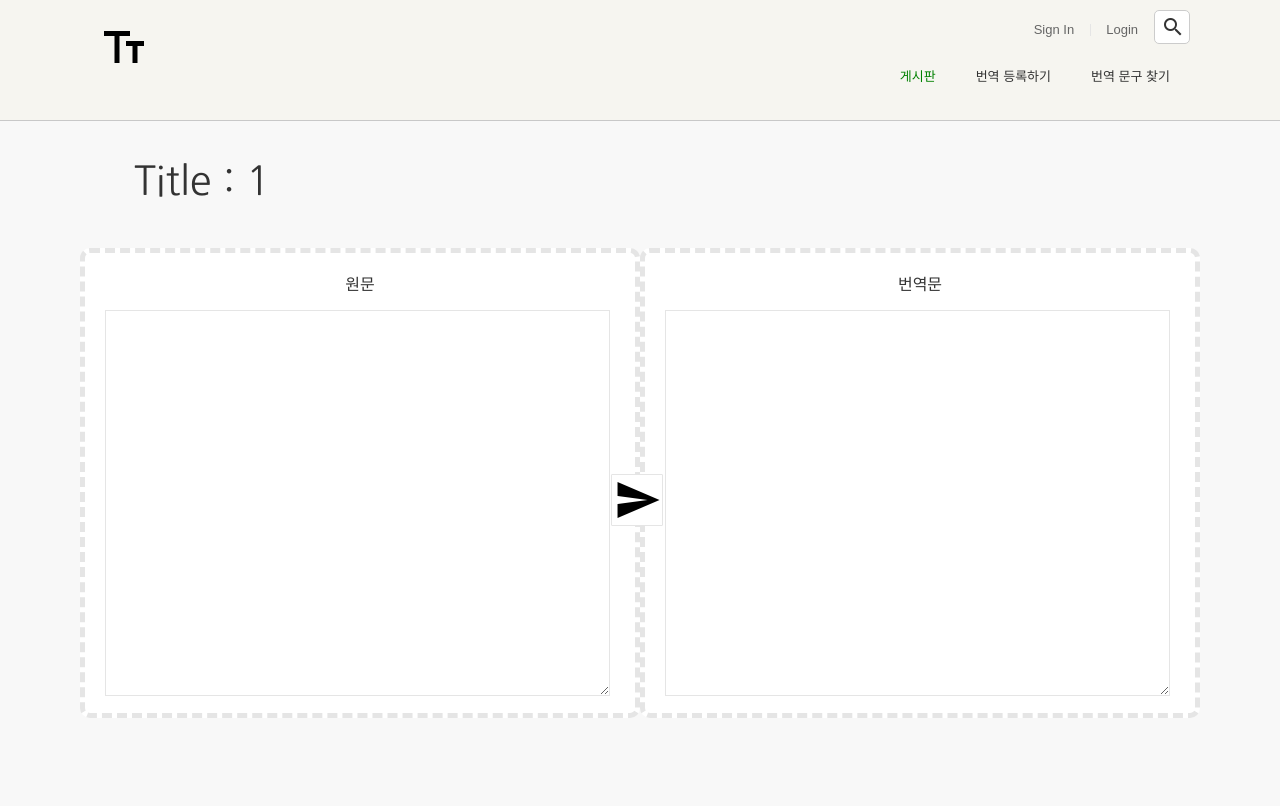
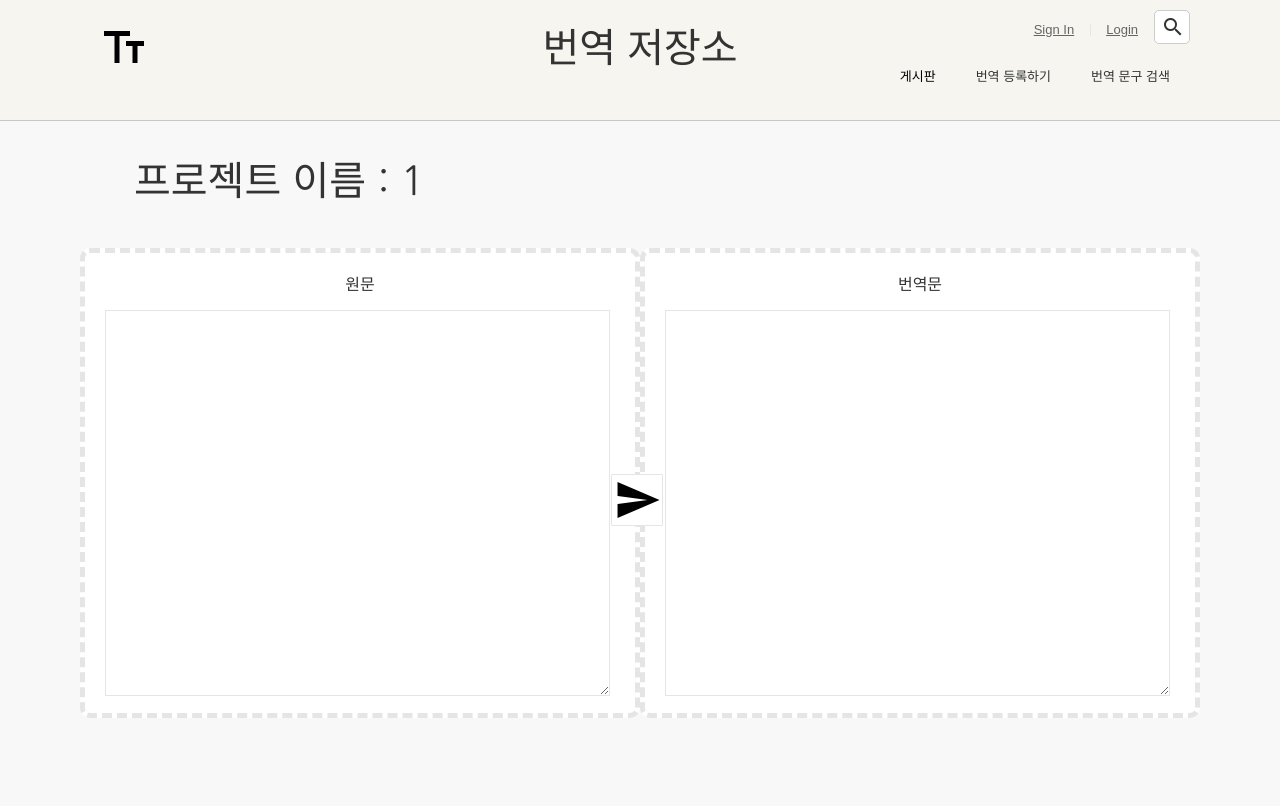
Before and after one commit to JuseoKo/Django-textCh, a Django app: page /trans/add/1/ in a window 1280 px wide. Run offline with Django 4.2, Linux system fonts and the light colour scheme.

Commit message:
base 수정

```diff
--- a/static/css/main.css
+++ b/static/css/main.css
@@ -7,11 +7,16 @@ body {
   line-height: 1.4;
   color: #333;
 }
-a {
+
+.main_a {
   text-decoration: none;
-  color : green;
+  color: black;
 }
 
+.sub_a {
+  text-decoration: none;
+  color: white;
+}
 img {
   /* img(인라인 요소) 하단에 Baseline 공백을 제거 */
   display: block;
@@ -214,3 +219,10 @@ header .main-menu .item .item__contents .contents__texture p {
 .visual .inner {
   height: 686px;
 }
+
+.main_vi {
+  font-size: 2.5em;
+  padding: 20px;
+  text-align: center;
+  /*color: #f8f8f8;*/
+}
--- a/templates/about/base.html
+++ b/templates/about/base.html
@@ -27,7 +27,7 @@
             <a href="/" class="logo">
                 <img src="{% static './img/favicon.png' %}" alt="MAIN"/>
             </a>
-
+            <h1 class="main_vi">번역 저장소</h1>
             <div class="sub-menu">
                 <ul class="menu">
                     <li>
@@ -45,7 +45,7 @@
             <ul class="main-menu">
                 <li class="item">
                     <div class="item__name">
-                        <a href="{% url 'sns:index' %}">게시판</a>
+                        <a class="main_a" href="{% url 'sns:index' %}">게시판</a>
                     </div>
                 </li>
                 <li class="item">
@@ -55,7 +55,7 @@
                                 <ul class="inner">
                                     {% for item in file_list %}
                                         <li>
-                                            <a href="{% url 'trans:add' item %}">{{ item }}</a>
+                                            <a class="sub_a" href="{% url 'trans:add' item %}">{{ item }}</a>
                                         </li>
                                     {% endfor %}
                                 </ul>
@@ -64,13 +64,13 @@
                     </div>
                 </li>
                 <li class="item">
-                    <div class="item__name">번역 문구 찾기
+                    <div class="item__name">번역 문구 검색
                         <div class="item__contents">
                             <div class="contents__menu">
                                 <ul class="inner">
                                     {% for item in file_list %}
                                         <li>
-                                            <a href="{% url 'trans:tr' item %}">{{ item }}</a>
+                                            <a class="sub_a" href="{% url 'trans:tr' item %}">{{ item }}</a>
                                         </li>
                                     {% endfor %}
                                 </ul>
--- a/templates/main/index_add.html
+++ b/templates/main/index_add.html
@@ -25,7 +25,7 @@
       {% csrf_token %}
       <section class="visual">
           <div class="inner">
-            <div class="title_name"> Title : {{file_name}}</div>
+            <div class="title_name">프로젝트 이름 : {{file_name}}</div>
               <div class="write_box">원문</div>
               <label for="data_inp">
                   <textarea rows="15" cols="28" class="write_text" id="inp" name="inps"></textarea>
```
